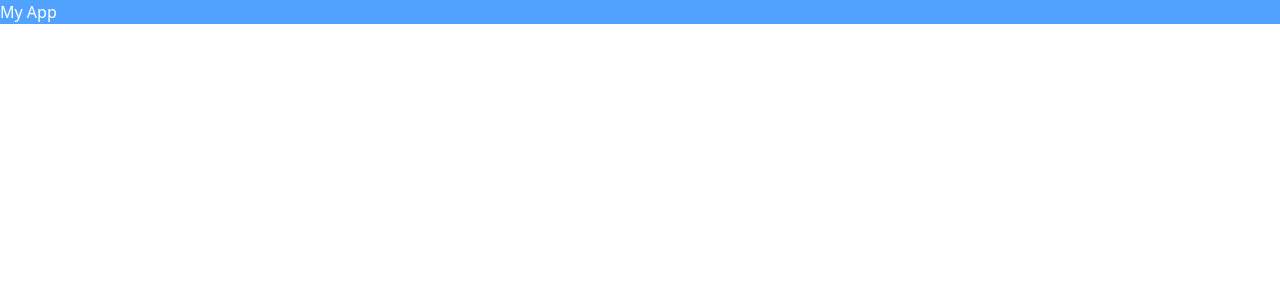
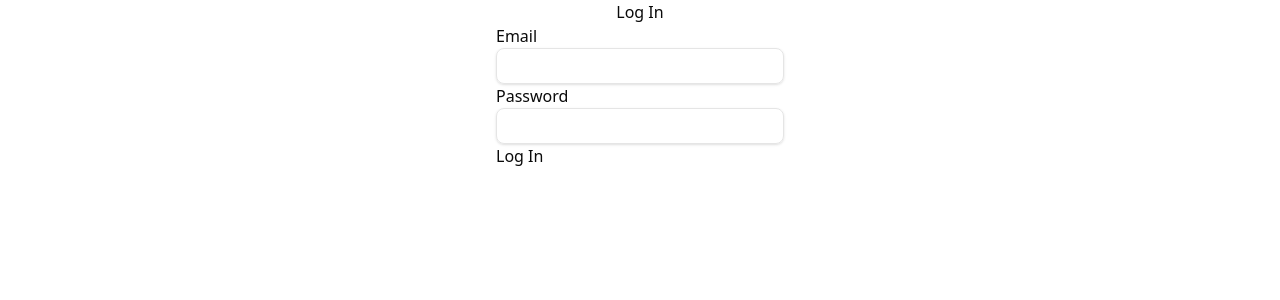
Before and after one commit to kenwrickespinosa/loan-approval-prediction, a React (Vite) app in the folder client/: page / in a window 1280 px wide. Shown: the top 300 px of the page. Built offline with nearby package versions, Linux system fonts and the light colour scheme.

Commit message:
feat(install): react-icons

```diff
--- a/client/package.json
+++ b/client/package.json
@@ -16,6 +16,7 @@
     "lucide-react": "^0.554.0",
     "react": "^19.2.0",
     "react-dom": "^19.2.0",
+    "react-icons": "^5.5.0",
     "tailwind-merge": "^3.4.0",
     "tailwindcss": "^4.1.17",
     "tailwindcss-animate": "^1.0.7"
--- a/client/src/App.jsx
+++ b/client/src/App.jsx
@@ -1,9 +1,10 @@
 import React from "react";
+import LoginForm from "./pages/home/LoginForm";
 
 function App() {
   return (
     <div>
-      <h1 className="bg-blue-400 text-white">My App</h1>
+      <LoginForm />
     </div>
   );
 }
--- /dev/null
+++ b/client/src/pages/home/LoginForm.jsx
@@ -0,0 +1,25 @@
+import { Input } from "@/components/ui/input";
+import React from "react";
+
+function LoginForm() {
+  return (
+    <div className="flex flex-col items-center">
+      <span>Log In</span>
+      <div className="grid grid-rows-3 w-2xs">
+        <div className="">
+          <span>Email</span>
+          <Input />
+        </div>
+        <div>
+          <span>Password</span>
+          <Input />
+        </div>
+        <div>
+          <button>Log In</button>
+        </div>
+      </div>
+    </div>
+  );
+}
+
+export default LoginForm;
--- a/client/vite.config.js
+++ b/client/vite.config.js
@@ -1,8 +1,14 @@
 import { defineConfig } from 'vite'
 import react from '@vitejs/plugin-react-swc'
 import tailwindcss from '@tailwindcss/vite'
+import path from 'path';
 
 // https://vite.dev/config/
 export default defineConfig({
   plugins: [react(), tailwindcss()],
+  resolve: {
+    alias: {
+      '@': path.resolve(__dirname, './src'),
+    }
+  }
 })
```
Also changed, not shown: 1 other file (tests, documents, lock files or other folders).
